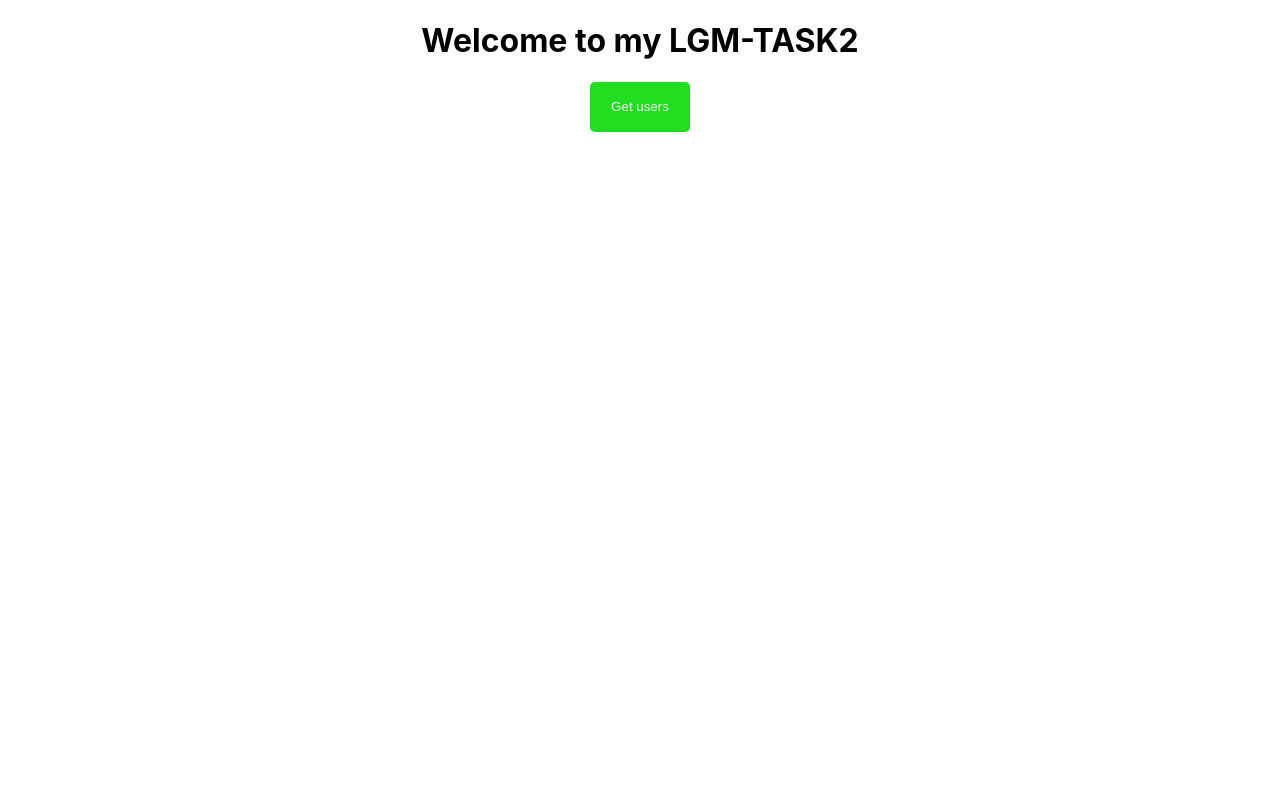
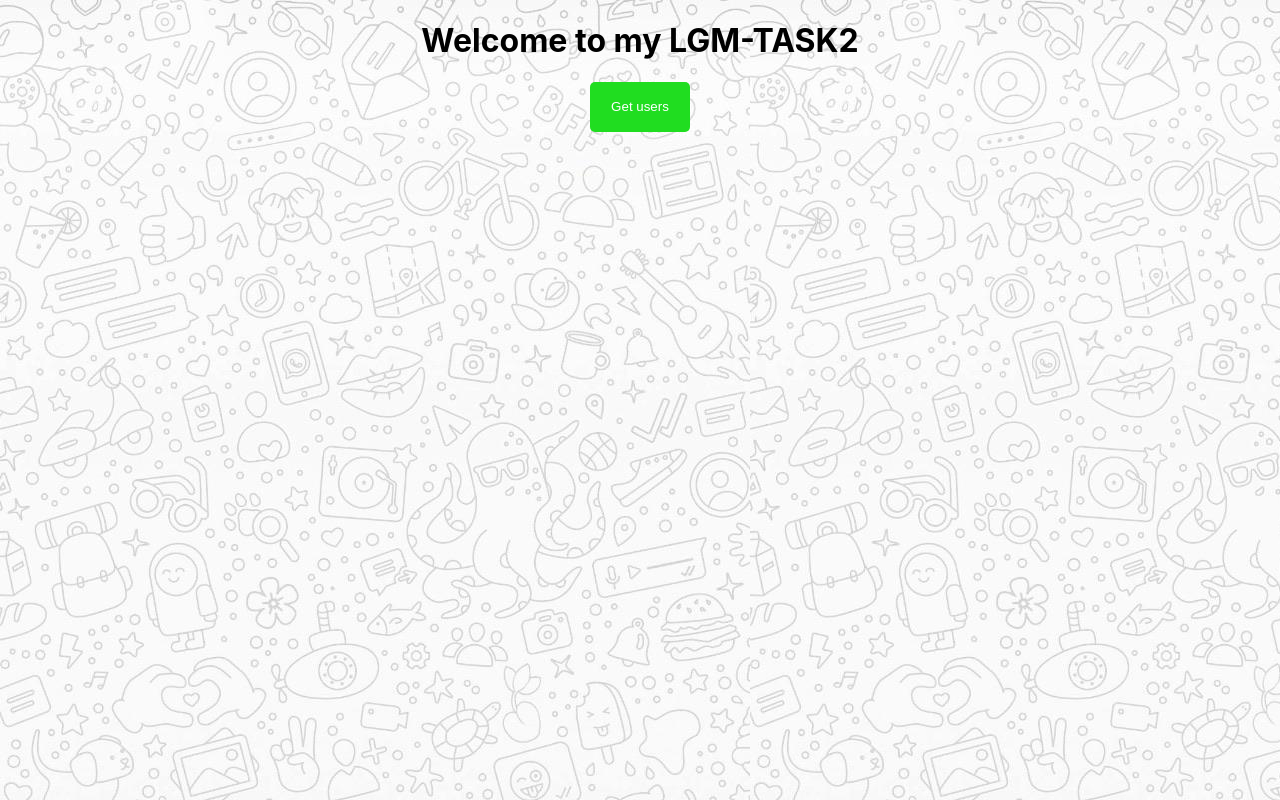
Before and after one commit to anusham14/LGMVIP-task2, a React (Create React App) app: page / in a window 1280 px wide. Built offline with nearby package versions, Linux system fonts and the light colour scheme.

Commit message:
add background

```diff
--- a/src/index.css
+++ b/src/index.css
@@ -1,4 +1,7 @@
 body {
+
+  background-image: url('bg.jpg');
+  background-position: 'absolute';
   margin:0;
   font-family: -apple-system, BlinkMacSystemFont, 'Segoe UI', 'Roboto', 'Oxygen',
     'Ubuntu', 'Cantarell', 'Fira Sans', 'Droid Sans', 'Helvetica Neue',
```
Also changed, not shown: src/bg.jpg (added).
